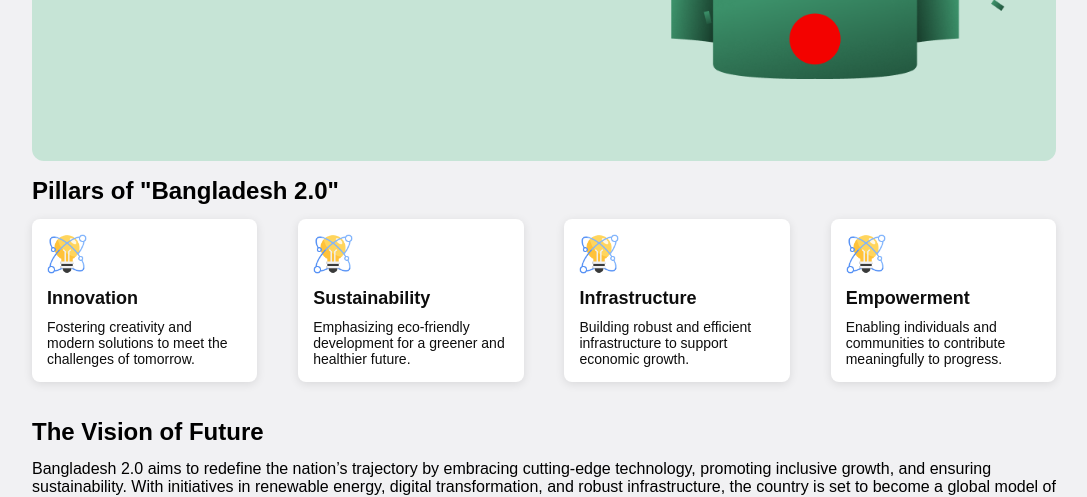
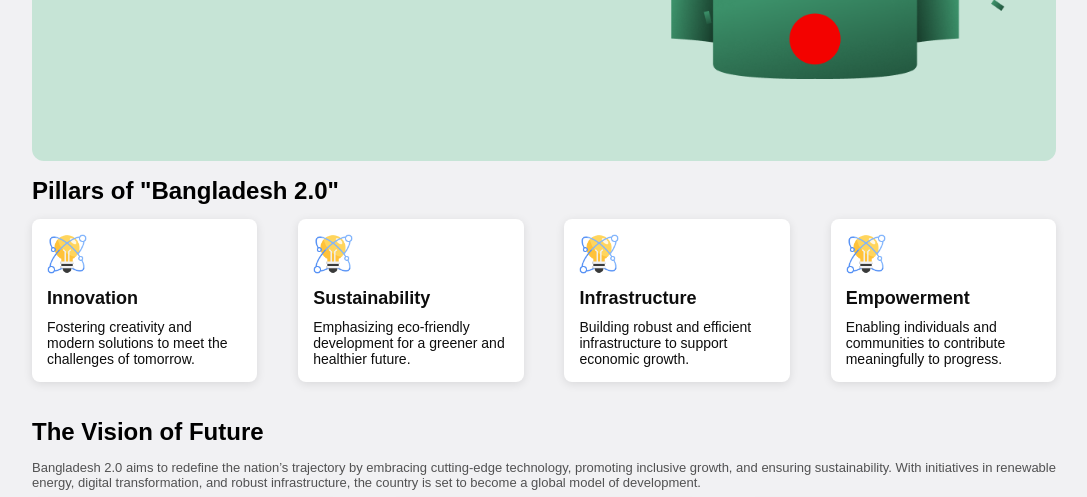
Before and after one commit to shaikhbaset2001/Bangladesh-2.0, a plain HTML site: page index.html in a window 1280 px wide. Shown: the part 401-898 px from the top of the page, without its empty margins (96-1183 px from the left). Drawn offline with Linux system fonts and the light colour scheme.

Commit message:
Final to Submit

```diff
--- a/styles.css
+++ b/styles.css
@@ -117,6 +117,8 @@
     }
     .vision-section p {
         margin-bottom: 12px;
+        font-size: small;
+        color: rgba(14, 14, 14, 0.7);
     }
     .vision-container {
         display: flex;
```
